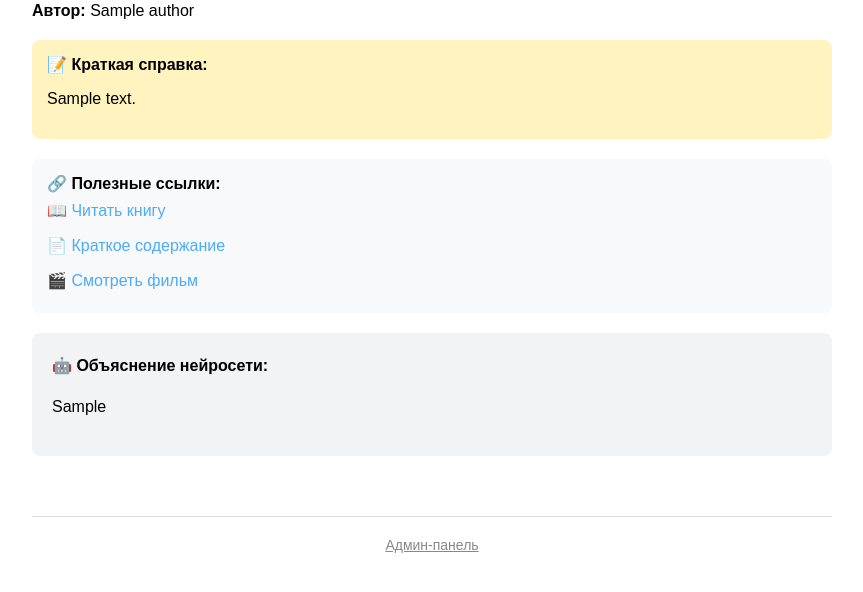
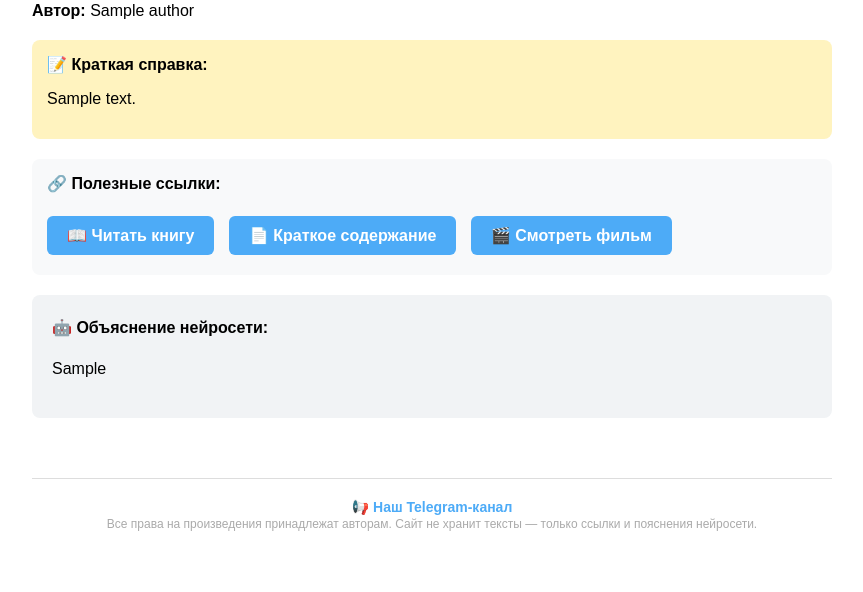
Before and after one commit to Artem-creator12/literary-gura, a Flask app: page /book/1 in a window 1280 px wide. Shown: the part 137-729 px from the top of the page, without its empty margins (208-1071 px from the left). Run offline with Flask 3, Linux system fonts and the light colour scheme; tables that the repository leaves empty hold one stand-in row (values such as "Sample post").

Commit message:
Update book.html

```diff
--- a/templates/book.html
+++ b/templates/book.html
@@ -8,11 +8,32 @@
         .back-link:hover { text-decoration: underline; }
         .summary-box { background: #fff3bf; padding: 15px; border-radius: 8px; margin: 20px 0; }
         .link-block { margin: 20px 0; padding: 15px; background: #f8f9fa; border-radius: 8px; }
-        .link-block a { display: block; padding: 8px 0; color: #4dabf7; text-decoration: none; }
-        .link-block a:hover { text-decoration: underline; }
+        .link-block a {
+            display: inline-block;
+            padding: 10px 20px;
+            margin: 5px 10px 5px 0;
+            background: #4dabf7;
+            color: white;
+            border-radius: 6px;
+            text-decoration: none;
+            font-weight: bold;
+        }
+        .link-block a:hover { background: #339af0; }
         .explanation { background: #f1f3f5; padding: 20px; border-radius: 8px; margin-top: 20px; line-height: 1.6; }
-        .footer { margin-top: 60px; padding-top: 20px; border-top: 1px solid #ddd; font-size: 14px; color: #888; text-align: center; }
-        .footer a { color: #888; }
+        .footer {
+            margin-top: 60px;
+            padding-top: 20px;
+            border-top: 1px solid #ddd;
+            font-size: 14px;
+            color: #888;
+            text-align: center;
+        }
+        .footer a {
+            color: #4dabf7;
+            text-decoration: none;
+            font-weight: bold;
+        }
+        .footer a:hover { text-decoration: underline; }
     </style>
 </head>
 <body>
@@ -29,12 +50,18 @@
     {% endif %}
 
     <div class="link-block">
-        <strong>🔗 Полезные ссылки:</strong>
-        {% if book.book_link %}<a href="{{ book.book_link }}" target="_blank">📖 Читать книгу</a>{% endif %}
-        {% if book.summary_link %}<a href="{{ book.summary_link }}" target="_blank">📄 Краткое содержание</a>{% endif %}
-        {% if book.film_link %}<a href="{{ book.film_link }}" target="_blank">🎬 Смотреть фильм</a>{% endif %}
+        <strong>🔗 Полезные ссылки:</strong><br><br>
+        {% if book.book_link %}
+            <a href="{{ book.book_link }}" target="_blank">📖 Читать книгу</a>
+        {% endif %}
+        {% if book.summary_link %}
+            <a href="{{ book.summary_link }}" target="_blank">📄 Краткое содержание</a>
+        {% endif %}
+        {% if book.film_link %}
+            <a href="{{ book.film_link }}" target="_blank">🎬 Смотреть фильм</a>
+        {% endif %}
         {% if not book.book_link and not book.summary_link and not book.film_link %}
-            <p style="color: #868e96;">Ссылки пока не добавлены</p>
+            <span style="color: #868e96;">Ссылки пока не добавлены</span>
         {% endif %}
     </div>
 
@@ -46,7 +73,11 @@
     {% endif %}
 
     <div class="footer">
-        <a href="{{ url_for('admin_login') }}">Админ-панель</a>
+        <a href="https://t.me/ВАШ_КАНАЛ" target="_blank">📢 Наш Telegram-канал</a>
+        <br>
+        <span style="font-size: 12px; color: #aaa;">
+            Все права на произведения принадлежат авторам. Сайт не хранит тексты — только ссылки и пояснения нейросети.
+        </span>
     </div>
 </body>
 </html>
```
